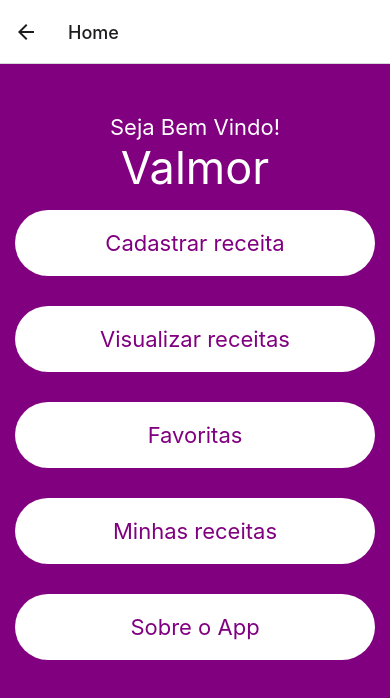
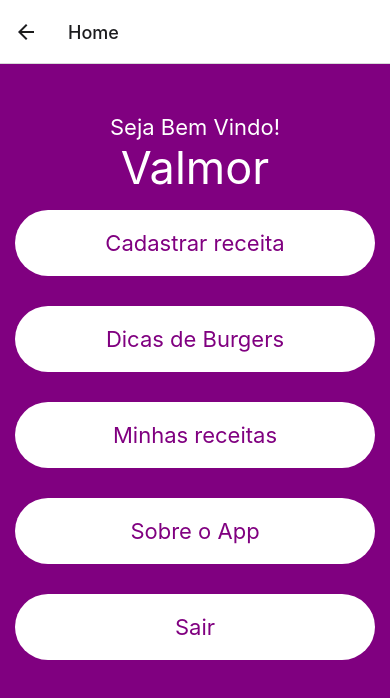
Before and after one commit to ValmorMoreira/fominha-app, a React Native app: screen /Home in a window 390 px wide. Shown: the top 698 px of the page. Built offline with nearby package versions, Linux system fonts and the light colour scheme; what expo-sqlite would draw is missing.

Commit message:
Added an API to list Burgers and remove the Favorite button and screen

```diff
--- a/src/Routes.jsx
+++ b/src/Routes.jsx
@@ -4,7 +4,6 @@ import { createNativeStackNavigator } from "@react-navigation/native-stack";
 import Home from "./pages/Home";
 import RecipeRegister from "./pages/RecipeRegister";
 import RecipesList from "./pages/RecipesList";
-import Favorite from "./pages/Favorite";
 import MyRecipes from "./pages/MyRecipes";
 import About from "./pages/About";
 import Register from "./pages/Register";
@@ -20,8 +19,7 @@ export default function Routes() {
         <Stack.Screen name="Cadastro" component={Register} />
         <Stack.Screen name="Home" component={Home} />
         <Stack.Screen name="Cadastro de receita" component={RecipeRegister} />
-        <Stack.Screen name="Visualizar receitas" component={RecipesList} />
-        <Stack.Screen name="Favoritas" component={Favorite} />
+        <Stack.Screen name="Dicas de Burgers" component={RecipesList} />
         <Stack.Screen name="Minhas receitas" component={MyRecipes} />
         <Stack.Screen name="About" component={About} />
       </Stack.Navigator>
--- a/src/components/SearchBox/index.jsx
+++ b/src/components/SearchBox/index.jsx
@@ -14,7 +14,7 @@ export default function SearchBox({ onSearch }) {
       <View style={styles.container}>
         <TextInput
           style={styles.input}
-          placeholder={"Buscar por ingrediente"}
+          placeholder={"Buscar por nome"}
           value={searchString}
           onChangeText={setSearchString}
         />
--- a/src/pages/Favorite.jsx
+++ /dev/null
@@ -1,23 +0,0 @@
-import { StyleSheet, View, Text } from "react-native";
-import React from "react";
-
-export default function Favorite() {
-  return (
-    <View style={styles.container}>
-      <Text style={styles.text}>Você ainda não possui receitas salvas...</Text>
-    </View>
-  );
-}
-
-const styles = StyleSheet.create({
-  container: {
-    flex: 1,
-    backgroundColor: "purple",
-    alignItems: "center",
-    justifyContent: "center",
-  },
-  text: {
-    fontSize: 20,
-    color: "white",
-  },
-});
--- a/src/pages/Home.jsx
+++ b/src/pages/Home.jsx
@@ -17,15 +17,15 @@ export default function Home({ navigation }) {
     };
 
     const handleRecipesList = () => {
-        navigation.navigate("Visualizar receitas");
-    };
-
-    const handleFavorite = () => {
-        navigation.navigate("Favoritas");
+        navigation.navigate("Dicas de Burgers");
     };
 
     const handleMyRecipes = () => {
         navigation.navigate("Minhas receitas");
+    };
+
+    const handleLogout = () => {
+        navigation.navigate("Login");
     };
 
     return (
@@ -40,16 +40,16 @@ export default function Home({ navigation }) {
                         <Text style={styles.textWhite}>Cadastrar receita</Text>
                     </Pressable>
                     <Pressable style={styles.btn} onPress={handleRecipesList}>
-                        <Text style={styles.textWhite}>Visualizar receitas</Text>
-                    </Pressable>
-                    <Pressable style={styles.btn} onPress={handleFavorite}>
-                        <Text style={styles.textWhite}>Favoritas</Text>
+                        <Text style={styles.textWhite}>Dicas de Burgers</Text>
                     </Pressable>
                     <Pressable style={styles.btn} onPress={handleMyRecipes}>
                         <Text style={styles.textWhite}>Minhas receitas</Text>
                     </Pressable>
                     <Pressable style={styles.btn} onPress={handleAbout}>
                         <Text style={styles.textWhite}>Sobre o App</Text>
+                    </Pressable>
+                    <Pressable style={styles.btn} onPress={handleLogout}>
+                        <Text style={styles.textWhite}>Sair</Text>
                     </Pressable>
                 </>
             </View>
--- a/src/pages/MyRecipes.jsx
+++ b/src/pages/MyRecipes.jsx
@@ -30,11 +30,6 @@ export default function MyRecipes() {
       });
   }, []);
 
-  const handleClickRecipe = (item) => {
-    console.log("Clicked on item " + JSON.stringify(item));
-    console.log("navigator.navigate para: ", item.id);
-    //navigation.navigate("Detalhes da receita", { item }); aqui vai direcionar pra tela de detalhes da receita
-  };
 
   const onSearch = (searchString) => {
     let query = Recipes.findByName(searchString);
@@ -53,7 +48,7 @@ export default function MyRecipes() {
   const handleModal = () => {
     appModal.show(
       <View style={styles.modal}>
-        <Text style={styles.recipeTitle}>Nome da receita</Text>
+        <Text style={styles.recipeTitle}>Nome da Receita</Text>
         <Image
           style={styles.image}
           source={require("../../assets/images/default.jpg")}
--- a/src/pages/RecipesList.jsx
+++ b/src/pages/RecipesList.jsx
@@ -7,23 +7,20 @@ import {
   TouchableOpacity,
 } from "react-native";
 import SearchBox from "../components/SearchBox";
+import axios from "axios";
 
 import api from "../services/api";
-import apiData from "../data/database.json";
-
 
 export default function RecipesList() {
 
-  const [flData, setFlData] = useState(apiData);
-
-  const [burguers, setBurguers] = useState([]);
+  const [flData, setFlData] = useState([]);
 
   useEffect(() => {
-    api.get("/cars").then((response) => {
-      setBurguers(response.data);
-      console.log(response.data);
+    axios.request(api).then((response) => {
+      setFlData(response.data);
     });
   }, []);
+
 
    const handleClickRecipe = (item) => {
     console.log("Clicked on item " + item.name);
@@ -33,8 +30,11 @@ export default function RecipesList() {
   const onSearch = (searchString) => {
     console.log("Search for: ", searchString);
 
-    const filteredData = apiData.filter((item) => {
+    const filteredData = flData.filter((item) => {
       const lowName = item.name.toLowerCase();
+      if(filteredData == []){
+        return  alert('eita');
+      }
       return lowName.includes(searchString.toLowerCase());
     });
 
@@ -47,10 +47,13 @@ export default function RecipesList() {
         style={styles.itemContainer}
         onPress={() => handleClickRecipe(item)}
       >
-        <Text style={styles.recipeTitle}>{item.name}</Text>
-
-        <View style={styles.recipeFooter}>
-          <Text>{item.text}</Text>
+        <Text style={styles.burgerTitle}>{item.name}</Text>
+        <View style={styles.burgerContent}>
+          <Text>Ingredientes: </Text>
+          <Text> {item.ingredients} </Text>
+        </View>
+        <View >
+          <Text style={styles.burgerFooter}>Restaurante: {item.restaurant}</Text>
         </View>
       </TouchableOpacity>
     );
@@ -58,7 +61,7 @@ export default function RecipesList() {
 
   return (
     <View style={styles.bg}>
-      <Text style={styles.title}> Dicas de receitas </Text>
+      <Text style={styles.title}>Dicas de Burgers </Text>
       <SearchBox onSearch={onSearch} />
       <FlatList
         data={flData}
@@ -73,23 +76,33 @@ const styles = StyleSheet.create({
   title: {
     fontSize: 30,
     color: "white",
+    textAlign:"center",
+    margin:5,
   },
   itemContainer: {
     margin: 10,
-    backgroundColor: "white",
-    marginBottom: 8,
-    padding: 20,
-    borderRadius: 5,
+    backgroundColor: "lightblue",
+    marginBottom: 2,
+    padding: 15,
+    borderRadius: 15,
     borderColor: "#000",
     borderWidth: 1,
   },
-  recipeTitle: {
+  burgerTitle: {
+    fontSize: 20,
+    fontWeight: "bold",
+    padding:10,
+  },
+  burgerContent: {
     fontSize: 16,
     fontWeight: "bold",
+    backgroundColor:"white",
+    borderRadius:20,
+    margin:2,
+    padding:10,
   },
-  recipeFooter: {
-    flexDirection: "row",
-    justifyContent: "space-between",
+  burgerFooter: {
+    color:"blue",
   },
   bg: {
     backgroundColor: "purple",
--- a/src/services/api.js
+++ b/src/services/api.js
@@ -1,7 +1,10 @@
-import axios from "axios";
+const options = {
+  method: 'GET',
+  url: 'https://burgers1.p.rapidapi.com/burgers',
+  headers: {
+    'X-RapidAPI-Key': '064063e3acmsh75cc32a26f9f946p1dfcdbjsn7e7745d2f48c',
+    'X-RapidAPI-Host': 'burgers1.p.rapidapi.com'
+  }
+};
 
-const api = axios.create({
-  baseURL: "https://pdm-cars-api.herokuapp.com",
-});
-
-export default api;
+export default options;
```
Also changed, not shown: 1 other file (tests, documents, lock files or other folders).
